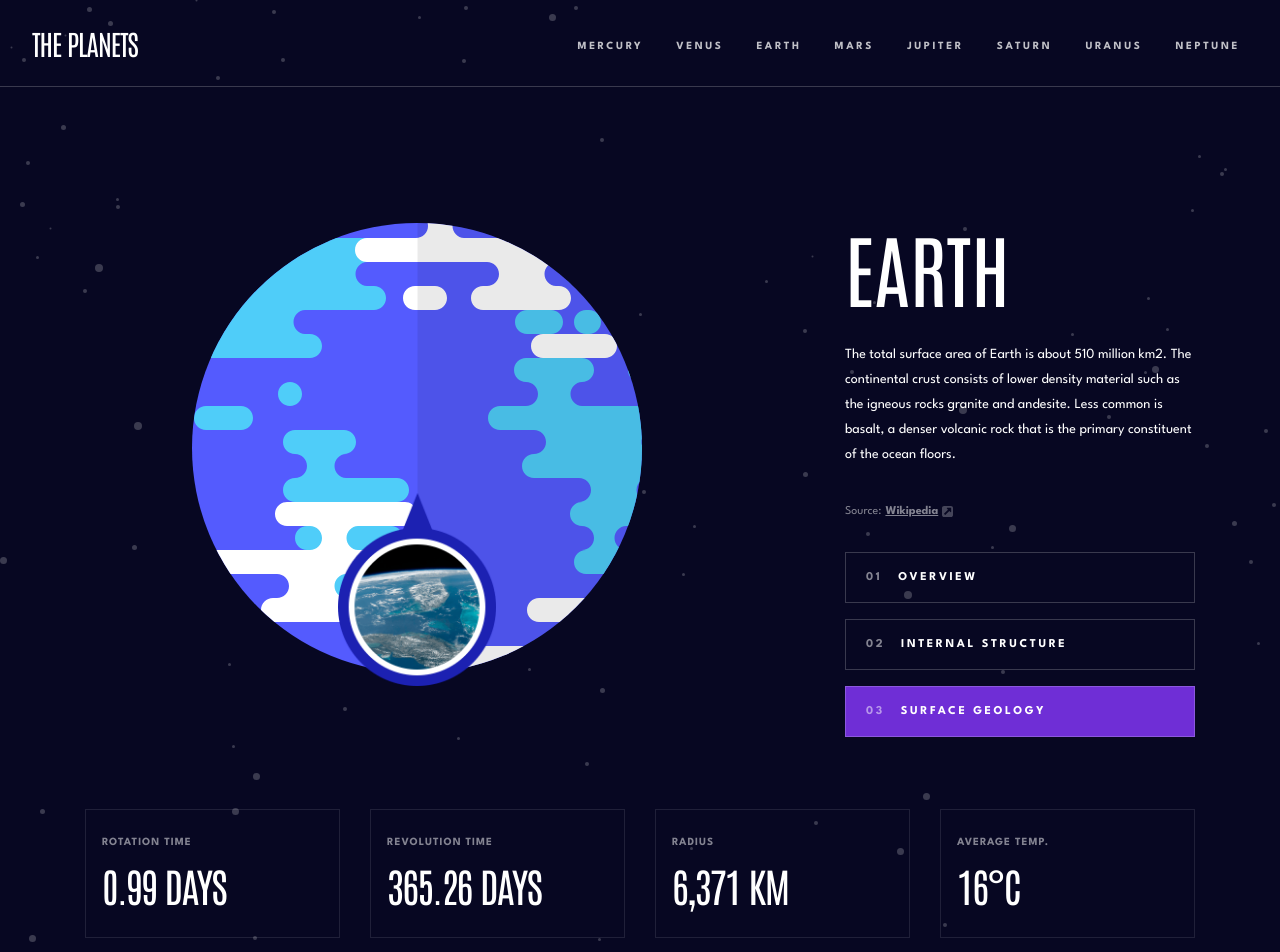
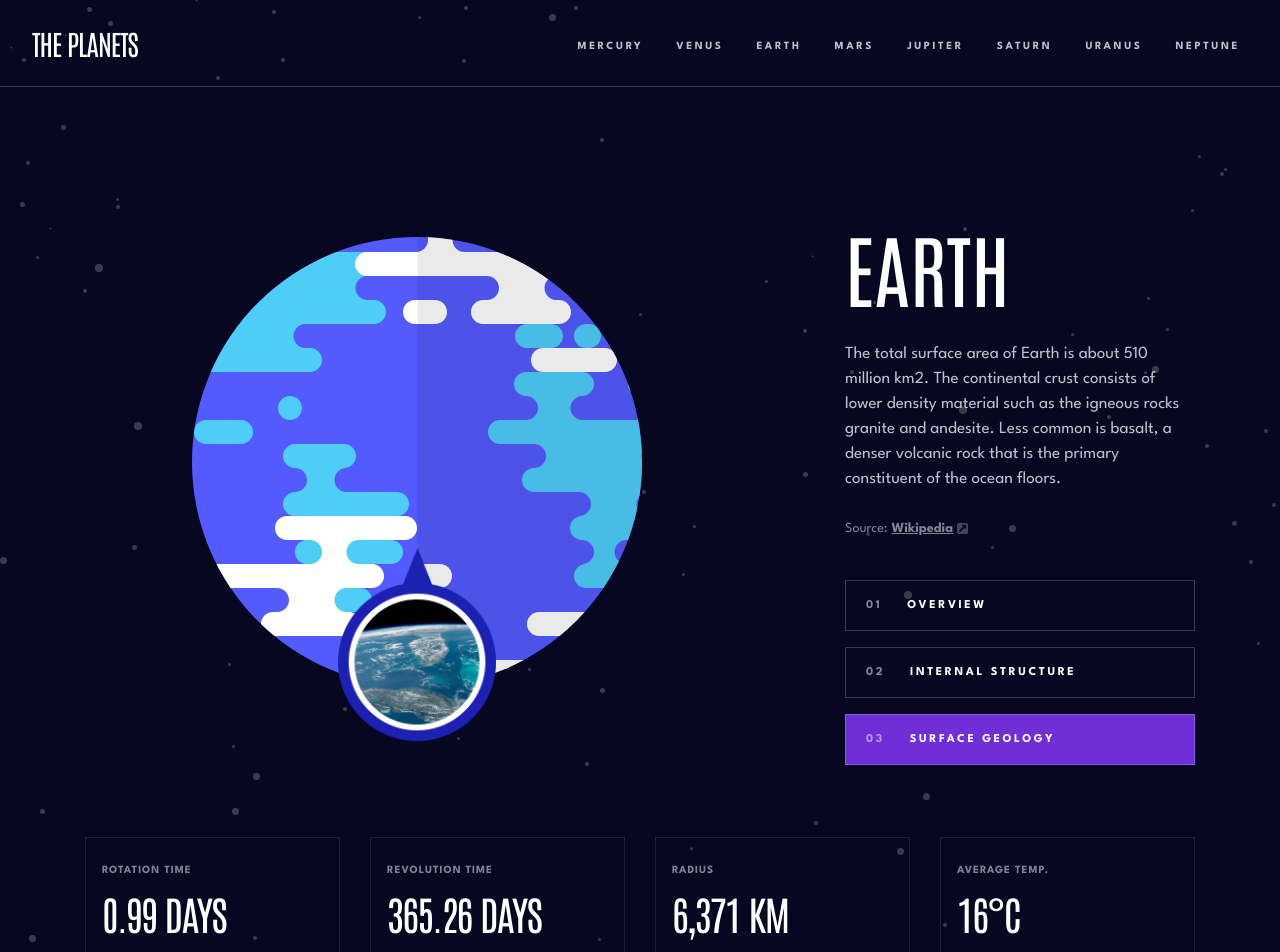
Before and after one commit to kamiliano1/planets-facts-site, a Next.js app: page /earth/surface in a window 1280 px wide. Shown: the top 952 px of the page. Built offline with nearby package versions, Linux system fonts and the light colour scheme.

Commit message:
Fixed layout

```diff
--- a/src/app/[planets]/(planetDetails)/overview/page.tsx
+++ b/src/app/[planets]/(planetDetails)/overview/page.tsx
@@ -18,11 +18,11 @@ export default function Page({ params }: { params: { planets: string } }) {
       </div>
       <div className="text-center sm:text-start sm:px-0 px-6 sm:col-start-1 sm:row-start-2 lg:col-start-2 lg:row-start-1">
         <h1 className="mb-4 lg:mb-6 lg:mt-32">{planetData?.name}</h1>
-        <p className="text-BodyTablet sm:text-BodyDesktop mb-8">
+        <p className="text-BodyTablet sm:text-BodyDesktop lg:text-[1.0625rem] mb-8 lg:mb-6 text-FFFFF text-opacity-75">
           {planetData?.overview.content}
         </p>
         <Link
-          className="text-H3Desktop lg:text-BodyDesktop font-normal tracking-normal opacity-50 font-spartan flex items-center justify-center sm:justify-start mb-7"
+          className="text-H3Desktop lg:text-BodyDesktop font-normal tracking-normal opacity-50 font-spartan flex items-center justify-center sm:justify-start mb-7 lg:mb-[2.44rem]"
           href={planetData ? planetData?.overview.source : ""}
         >
           Source: <span className="underline font-bold mx-1"> Wikipedia</span>
--- a/src/app/[planets]/(planetDetails)/structure/page.tsx
+++ b/src/app/[planets]/(planetDetails)/structure/page.tsx
@@ -18,11 +18,11 @@ export default function Page({ params }: { params: { planets: string } }) {
       </div>
       <div className="text-center sm:text-start sm:px-0 px-6 sm:col-start-1 sm:row-start-2 lg:col-start-2 lg:row-start-1">
         <h1 className="mb-4 lg:mb-6 lg:mt-32">{planetData?.name}</h1>
-        <p className="text-BodyTablet sm:text-BodyDesktop mb-8">
+        <p className="text-BodyTablet sm:text-BodyDesktop lg:text-[1.0625rem] mb-8 lg:mb-6 text-FFFFF text-opacity-75">
           {planetData?.structure.content}
         </p>
         <Link
-          className="text-H3Desktop font-normal tracking-normal opacity-50 font-spartan flex items-center justify-center sm:justify-start mb-7"
+          className="text-H3Desktop lg:text-BodyDesktop font-normal tracking-normal opacity-50 font-spartan flex items-center justify-center sm:justify-start mb-7 lg:mb-[2.44rem]"
           href={planetData ? planetData?.structure.source : ""}
         >
           Source: <span className="underline font-bold mx-1"> Wikipedia</span>
--- a/src/app/[planets]/(planetDetails)/surface/page.tsx
+++ b/src/app/[planets]/(planetDetails)/surface/page.tsx
@@ -16,7 +16,7 @@ export default function Page({ params }: { params: { planets: string } }) {
           alt={`${planetData?.name} planet`}
         />
         <Image
-          className="hidden sm:inline-block absolute sm:top-[calc(100%_-_40%)]"
+          className="hidden sm:inline-block absolute sm:top-[calc(100%_-_31%)]"
           width={158}
           height={158}
           src={planetData ? planetData?.images.geology : ""}
@@ -32,11 +32,11 @@ export default function Page({ params }: { params: { planets: string } }) {
       </div>
       <div className="text-center sm:text-start sm:px-0 px-6 sm:col-start-1 sm:row-start-2 lg:col-start-2 lg:row-start-1">
         <h1 className="mb-4 lg:mb-6 lg:mt-32">{planetData?.name}</h1>
-        <p className="text-BodyTablet sm:text-BodyDesktop mb-8">
+        <p className="text-BodyTablet sm:text-BodyDesktop lg:text-[1.0625rem] mb-8 lg:mb-6 text-FFFFF text-opacity-75">
           {planetData?.geology.content}
         </p>
         <Link
-          className="text-H3Desktop font-normal tracking-normal opacity-50 font-spartan flex items-center justify-center sm:justify-start mb-7"
+          className="text-H3Desktop lg:text-BodyDesktop font-normal tracking-normal opacity-50 font-spartan flex items-center justify-center sm:justify-start mb-7 lg:mb-[2.44rem]"
           href={planetData ? planetData?.geology.source : ""}
         >
           Source: <span className="underline font-bold mx-1"> Wikipedia</span>
--- a/src/app/layout.tsx
+++ b/src/app/layout.tsx
@@ -19,6 +19,7 @@ export const metadata: Metadata = {
     template: "Frontend Mentor | Planets fact site | %s",
     default: "Frontend Mentor | Planets fact site | Mercury",
   },
+  description: "Frontend Mentor challenge",
 };
 
 export default function RootLayout({
--- a/src/layout/MainBar/MainBar.tsx
+++ b/src/layout/MainBar/MainBar.tsx
@@ -3,8 +3,8 @@ import MainBarLinks from "./MainBarLinks";
 
 export default function MainBar({ planetData }: { planetData: DataType }) {
   return (
-    <nav className="lg:col-start-2">
+    <div className="lg:col-start-2">
       <MainBarLinks planetData={planetData} />
-    </nav>
+    </div>
   );
 }
--- a/src/layout/MainBar/MainBarLinks.tsx
+++ b/src/layout/MainBar/MainBarLinks.tsx
@@ -58,7 +58,9 @@ const MainBarLink = ({
           {...props}
           className="flex items-center uppercase font-spartan text-H3Tablet lg:text-H3Desktop pb-4 sm:py-0 lg:pb-0"
         >
-          <span className="hidden sm:block opacity-50 mr-4">0{number}</span>{" "}
+          <span className="hidden sm:block opacity-50 mr-4 lg:mr-[1.5625rem]">
+            0{number}
+          </span>{" "}
           {children}
         </NavigationMenu.Link>
       </Link>
@@ -68,7 +70,7 @@ const MainBarLink = ({
 
 export default function MainBarLinks({ planetData }: { planetData: DataType }) {
   return (
-    <NavigationMenu.Root>
+    <NavigationMenu.Root aria-label="mainBar">
       <NavigationMenu.List className="flex justify-between px-6 sm:px-0 sm:pl-16 lg:p-0 sm:flex-col sm:gap-4 lg:mb-[4.5rem]">
         {links.map((item, id) => (
           <MainBarLink
--- a/src/layout/Navbar/NavLinks.tsx
+++ b/src/layout/Navbar/NavLinks.tsx
@@ -56,6 +56,7 @@ const NavLinks: React.FC<NavLinksProps> = ({
 }) => {
   return (
     <NavigationMenu.Root
+      aria-label="navbar"
       className={clsx(
         `duration-500 sm:translate-x-0 lg:ml-auto fixed sm:static w-full sm:w-auto z-[50] bg-070724 h-full`,
         {
--- a/src/layout/Navbar/Navbar.tsx
+++ b/src/layout/Navbar/Navbar.tsx
@@ -7,7 +7,7 @@ type NavbarProps = {};
 const Navbar: React.FC<NavbarProps> = () => {
   const [isNavbarOpen, setIsNavbarOpen] = useState(false);
   return (
-    <nav className="pt-4 sm:pt-8 lg:p-0 overflow-x-hidden">
+    <div className="pt-4 sm:pt-8 lg:p-0 overflow-x-hidden">
       <div className="lg:flex lg:pr-10 lg:px-8 lg:py-0">
         <div className="flex items-center justify-between sm:justify-center pl-6 pr-8 sm:p-0 sm:pb-10 lg:pb-0">
           <h2 className="text-NavTitle uppercase font-antonio">The Planets</h2>
@@ -24,7 +24,7 @@ const Navbar: React.FC<NavbarProps> = () => {
         />
       </div>
       <span className="hidden border-b-[1px] border-opacity-20 my-7 lg:my-0 border-FFFFF sm:block"></span>
-    </nav>
+    </div>
   );
 };
 export default Navbar;
--- a/src/layout/PlanetTimeDetails.tsx
+++ b/src/layout/PlanetTimeDetails.tsx
@@ -6,7 +6,7 @@ export default function PlanetTimeDetails({
   planetData: DataType | undefined;
 }) {
   return (
-    <div className="px-6 sm:px-0 space-y-2 sm:space-y-0 sm:flex sm:space-x-3 mb-20 lg:mb-[4.5rem] sm:row-start-3 sm:col-span-2 lg:space-x-[1.875rem]">
+    <div className="px-6 sm:px-0 space-y-2 sm:space-y-0 sm:flex sm:space-x-3 mb-20 sm:row-start-3 sm:col-span-2 lg:space-x-[1.875rem]">
       <div className="uppercase flex sm:flex-col px-6 sm:px-4 items-center sm:items-start justify-between border-[1px] border-FFFFF border-opacity-10 sm:w-full">
         <p className="py-4 sm:pb-1.5 lg:pb-1 lg:pt-5 text-H4Tablet lg:text-H4Desktop opacity-50">
           Rotation Time
```
